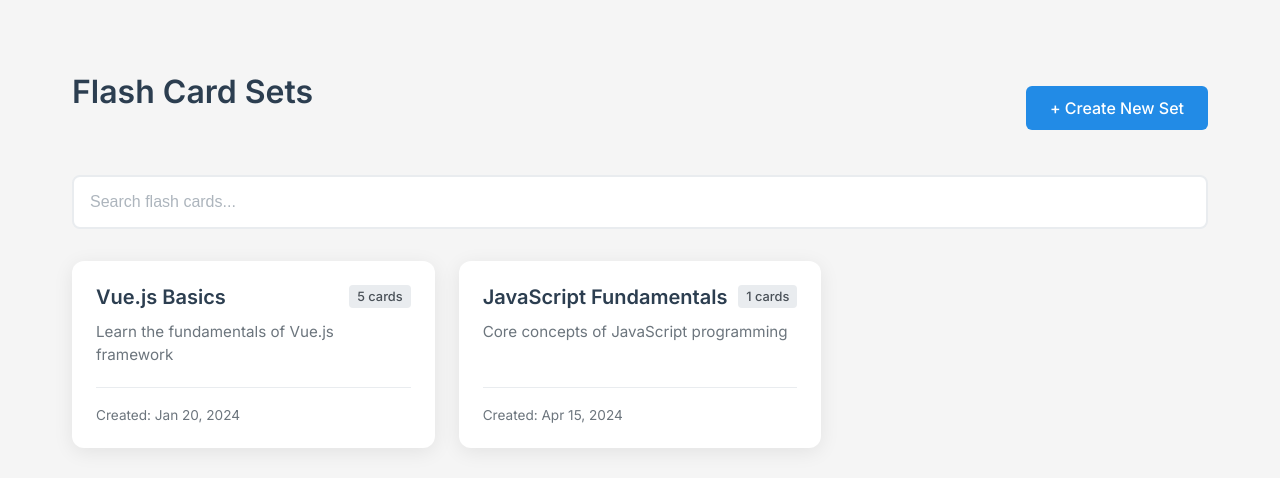
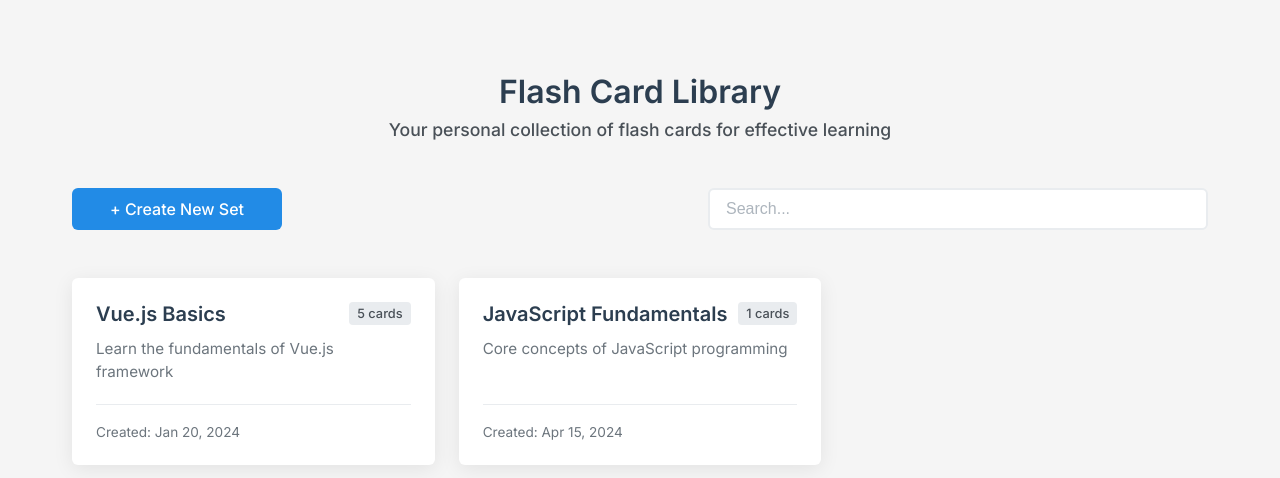
Before and after one commit to vincenttao04/flashcards-fe, a Vue app: page / in a window 1280 px wide. Shown: the top 478 px of the page. Built offline with nearby package versions, Linux system fonts and the light colour scheme.

Commit message:
chore: edited layout of the home page

```diff
--- a/src/components/flashcard/FlashCardSetCard.vue
+++ b/src/components/home/FlashCardSetCard.vue
@@ -36,7 +36,7 @@
 <style scoped>
 .card-set {
   background-color: white;
-  border-radius: 12px;
+  border-radius: 6px;
   box-shadow: 0 4px 20px rgba(0, 0, 0, 0.08);
   padding: 1.5rem;
   display: flex;
--- a/src/components/SearchBar.vue
+++ b/src/components/home/SearchBar.vue
@@ -4,7 +4,7 @@
       type="text"
       :value="modelValue"
       @input="$emit('update:modelValue', $event.target.value)"
-      placeholder="Search flash cards..."
+      placeholder="Search..."
       class="search-input"
     />
   </div>
@@ -23,15 +23,18 @@
 
 <style scoped>
 .search-container {
-  margin-bottom: 2rem;
+  width: 100%;
+  height: 100%;
+  display: flex;
 }
 
 .search-input {
   width: 100%;
-  padding: 1rem;
+  height: 100%;
+  padding: 0 1rem;
   font-size: 1rem;
   border: 2px solid #e9ecef;
-  border-radius: 8px;
+  border-radius: 6px;
   background-color: white;
   transition: border-color 0.2s, box-shadow 0.2s;
 }
--- a/src/views/FlashCardApp.vue
+++ b/src/pages/FlashCardPage.vue
@@ -39,6 +39,7 @@
 import { ref, computed, onMounted, watch } from "vue";
 import { useRoute, useRouter } from "vue-router";
 import { getFlashCardSet } from "../data/flashCardSets.js";
+import SearchBar from "../components/home/SearchBar.vue";
 import FlashCard from "../components/flashcard/FlashCard.vue";
 import CardNavigator from "../components/flashcard/CardNavigator.vue";
 import CardIndicators from "../components/flashcard/CardIndicators.vue";
--- a/src/views/HomePage.vue
+++ b/src/pages/HomePage.vue
@@ -1,13 +1,18 @@
 <template>
   <div class="home-page">
     <div class="header">
-      <h1>Flash Card Sets</h1>
+      <h1>Flash Card Library</h1>
+      <h3>Your personal collection of flash cards for effective learning</h3>
+    </div>
+
+    <div class="actions-container">
       <router-link to="/create" class="create-button">
         + Create New Set
       </router-link>
+      <div class="search-wrapper">
+        <SearchBar v-model="searchQuery" />
+      </div>
     </div>
-
-    <SearchBar v-model="searchQuery" />
 
     <div class="flash-card-sets">
       <FlashCardSetCard
@@ -21,8 +26,8 @@
 
 <script setup>
 import { ref, computed } from "vue";
-import SearchBar from "../components/SearchBar.vue";
-import FlashCardSetCard from "../components/flashcard/FlashCardSetCard.vue";
+import SearchBar from "../components/home/SearchBar.vue";
+import FlashCardSetCard from "../components/home/FlashCardSetCard.vue";
 import { flashCardSets } from "../data/flashCardSets.js";
 
 const searchQuery = ref("");
@@ -54,15 +59,29 @@
 }
 
 .header {
-  display: flex;
-  justify-content: space-between;
-  align-items: center;
-  margin-bottom: 2rem;
+  text-align: center;
+  margin-bottom: 3rem;
 }
 
 h1 {
   color: #2c3e50;
-  margin-bottom: 2rem;
+  margin-bottom: 0.5rem;
+}
+
+h3 {
+  margin: 0;
+  font-size: 1.1rem;
+  font-weight: 500;
+  color: #495057;
+}
+
+.actions-container {
+  display: flex;
+  flex-wrap: wrap;
+  height: 42px;
+  align-items: stretch;
+  gap: 2rem;
+  margin-bottom: 3rem;
 }
 
 .create-button {
@@ -73,12 +92,31 @@
   text-decoration: none;
   font-weight: 500;
   transition: background-color 0.2s;
-  display: inline-flex;
+  display: flex;
+  justify-content: center;
   align-items: center;
+  white-space: nowrap;
+  overflow: hidden;
+  text-overflow: ellipsis;
+  height: 100%;
+  width: 210px;
+  min-width: 160px;
+  flex-shrink: 0;
 }
 
 .create-button:hover {
   background-color: #1c7ed6;
+}
+
+.search-wrapper {
+  margin-left: auto;
+  max-width: 500px;
+  min-width: 0;
+  width: 100%;
+  height: 100%;
+  display: flex;
+  align-items: center;
+  flex: 1;
 }
 
 .flash-card-sets {
@@ -98,9 +136,20 @@
     text-align: center;
   }
 
+  .actions-container {
+    height: auto;
+  }
+
   .create-button {
     width: 100%;
-    justify-content: center;
+    min-width: 100%;
+    max-width: 100%;
+  }
+
+  .search-wrapper {
+    margin-left: 0;
+    max-width: 100%;
+    width: 100%;
   }
 }
 </style>
```
Also changed, not shown: src/router/index.js (+5 -5 lines), src/pages/CreateFlashCardPage.vue (renamed from src/views/CreateFlashCards.vue).
